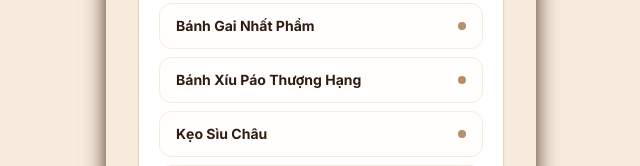
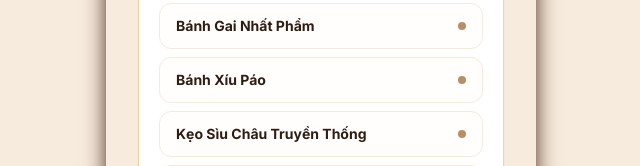
Before and after one commit to hn4h/thanhnamhuongky, a React (Vite) app: page /consumer/1/scan in a window 1280 px wide. Shown: the part 786-952 px from the top of the page, without its empty margins (319-959 px from the left). Built offline with nearby package versions, Linux system fonts and the light colour scheme; no server answers.

Commit message:
update 2907

```diff
--- a/src/features/consumer/shared/data/consumerData.ts
+++ b/src/features/consumer/shared/data/consumerData.ts
@@ -120,7 +120,7 @@ export const consumerProductsData: Record<string, ConsumerProductData> = {
     key: 'banh-xiu-pao',
     product: {
       code: 'TNHK-XP-2026-0038',
-      name: 'Bánh Xíu Páo Thượng Hạng',
+      name: 'Bánh Xíu Páo',
       grade: 'Hộp Truyền Thống',
       batch: 'XP-0626-04',
       producedAt: '31/08/2026',
@@ -220,7 +220,7 @@ export const consumerProductsData: Record<string, ConsumerProductData> = {
     key: 'keo-xiu-chau',
     product: {
       code: 'TNHK-SC-2026-0105',
-      name: 'Kẹo Sìu Châu',
+      name: 'Kẹo Sìu Châu Truyền Thống',
       grade: 'Hộp Quà Đặc Sản',
       batch: 'XC-0626-02',
       producedAt: '18/06/2026',
@@ -313,7 +313,7 @@ export const consumerProductsData: Record<string, ConsumerProductData> = {
     key: 'doi',
     product: {
       code: 'TNHK-KD-2026-0122',
-      name: 'Kẹo Dồi',
+      name: 'Kẹo Dồi Gia Truyền',
       grade: 'Hộp Đặc Sản Truyền Thống',
       batch: 'DO-0626-02',
       producedAt: '18/06/2026',
--- a/src/features/consumer/shared/screens/UsageGuidePage.tsx
+++ b/src/features/consumer/shared/screens/UsageGuidePage.tsx
@@ -25,7 +25,7 @@ export function UsageGuidePage() {
           ]
         : productKey === 'banh-xiu-pao'
           ? [
-              'Bánh Xíu Páo Thượng Hạng ngon nhất khi dùng cùng một tách trà ấm để cân bằng vị giác và làm nổi bật hương vị.',
+              'Bánh Xíu Páo ngon nhất khi dùng cùng một tách trà ấm để cân bằng vị giác và làm nổi bật hương vị.',
               'Trước khi thưởng thức, làm nóng bánh bằng nồi chiên không dầu ở khoảng 5–7 phút để vỏ bánh giòn thơm. Khi làm nóng, nên cho 1–2 thìa cà phê nước sạch vào đáy nồi hoặc xung quanh bánh để giữ độ ẩm, giúp bánh không bị khô.',
               'Không sử dụng lò vi sóng để làm nóng bánh vì nhân bánh có trứng, dễ ảnh hưởng đến kết cấu và hương vị.',
               'Hãy thưởng thức chậm rãi để cảm nhận trọn vẹn lớp vỏ thơm giòn, phần nhân đậm đà và tinh hoa ẩm thực truyền thống.'
--- a/src/features/producer/banh-gai/config.ts
+++ b/src/features/producer/banh-gai/config.ts
@@ -3,8 +3,8 @@ import { banhGaiData } from './data'
 
 export const banhGaiModule: ProducerProductModule = {
   key: 'banh-gai',
-  name: 'Bánh gai',
-  shortName: 'Bánh gai',
+  name: 'Bánh Gai',
+  shortName: 'Bánh Gai',
   description: 'Dòng bánh truyền thống chủ lực của Thành Nam hương ký.',
   origin: 'Nam Định',
   theme: {
--- a/src/features/producer/banh-xiu-pao/config.ts
+++ b/src/features/producer/banh-xiu-pao/config.ts
@@ -3,8 +3,8 @@ import { banhXiuPaoData } from './data'
 
 export const banhXiuPaoModule: ProducerProductModule = {
   key: 'banh-xiu-pao',
-  name: 'Bánh xíu páo',
-  shortName: 'Xíu páo',
+  name: 'Bánh Xíu Páo',
+  shortName: 'Bánh Xíu Páo',
   description: 'Bánh nướng nhân thịt đặc sản Nam Định.',
   origin: 'Nam Định',
   theme: {
--- a/src/features/producer/keo-xiu-chau/config.ts
+++ b/src/features/producer/keo-xiu-chau/config.ts
@@ -3,8 +3,8 @@ import { keoXiuChauData } from './data'
 
 export const keoXiuChauModule: ProducerProductModule = {
   key: 'keo-xiu-chau',
-  name: 'Kẹo xìu châu',
-  shortName: 'Xìu châu',
+  name: 'Kẹo Sìu Châu',
+  shortName: 'Kẹo Sìu Châu',
   description: 'Kẹo lạc mạch nha truyền thống, phù hợp đóng gói quà biếu.',
   origin: 'Nam Định',
   theme: {
--- a/src/features/producer/shared/components/StatusBadge.tsx
+++ b/src/features/producer/shared/components/StatusBadge.tsx
@@ -11,5 +11,5 @@ const toneClass: Record<NonNullable<StatusBadgeProps['tone']>, string> = {
 }
 
 export function StatusBadge({ children, tone = 'neutral' }: StatusBadgeProps) {
-  return <span className={`inline-flex items-center rounded-full border px-2.5 py-0.5 text-xs font-semibold ${toneClass[tone]}`}>{children}</span>
+  return <span className={`inline-flex items-center shrink-0 whitespace-nowrap rounded-full border px-2.5 py-0.5 text-xs font-semibold ${toneClass[tone]}`}>{children}</span>
 }
--- a/src/features/producer/shared/screens/ProducerDehumidifierControl.tsx
+++ b/src/features/producer/shared/screens/ProducerDehumidifierControl.tsx
@@ -206,7 +206,7 @@ export function ProducerDehumidifierControl({ product }: ProducerDehumidifierCon
                     </div>
                   </div>
                   <span
-                    className={`rounded-full px-2.5 py-0.5 text-[10px] font-black uppercase tracking-wider ${
+                    className={`whitespace-nowrap shrink-0 rounded-full px-2.5 py-0.5 text-[10px] font-black uppercase tracking-wider ${
                       isAlert
                         ? 'bg-[#FCE8E3] text-[#B23B2F]'
                         : isWatch
--- a/src/features/producer/shared/screens/ProducerDevices.tsx
+++ b/src/features/producer/shared/screens/ProducerDevices.tsx
@@ -349,7 +349,7 @@ function ColdRoomDetail({ product, room: initialRoom, onBack }: ColdRoomDetailPr
 
           <div className="relative mt-5 flex items-center justify-between gap-5 text-xs font-bold text-[#D0DFEE]">
             <span>Trạng thái hệ thống bảo quản</span>
-            <strong className={`${
+            <strong className={`whitespace-nowrap shrink-0 ${
               room.status === 'VOC tăng' || room.status === 'NH3 tăng' ? 'text-[#F59E0B]' :
               room.status === 'Theo dõi' ? 'text-[#F59E0B]' :
               'text-[#34D399]'
--- a/src/features/producer/shared/screens/ProducerProductionMap.tsx
+++ b/src/features/producer/shared/screens/ProducerProductionMap.tsx
@@ -454,7 +454,7 @@ export function ProducerProductionMap({ product }: ProducerProductionMapProps) {
                   {selectedDetails.subtitle}
                 </p>
               </div>
-              <span className={`rounded-full px-3 py-1 text-xs font-black ${
+              <span className={`whitespace-nowrap shrink-0 rounded-full px-3 py-1 text-xs font-black ${
                 selectedDetails.tone === 'good' ? 'bg-[#EDF9F0] text-[#4A9F57]' :
                 selectedDetails.tone === 'ripe' ? 'bg-[#FEFBE8] text-[#D97706]' :
                 selectedDetails.tone === 'watch' ? 'bg-[#FFF9E6] text-[#C78116]' :
--- a/src/features/producer/shared/screens/ProducerSteamerControl.tsx
+++ b/src/features/producer/shared/screens/ProducerSteamerControl.tsx
@@ -177,7 +177,7 @@ export function ProducerSteamerControl({ product }: ProducerSteamerControlProps)
                     </div>
                   </div>
                   <span
-                    className={`rounded-full px-2.5 py-0.5 text-[10px] font-black uppercase tracking-wider ${
+                    className={`whitespace-nowrap shrink-0 rounded-full px-2.5 py-0.5 text-[10px] font-black uppercase tracking-wider ${
                       isAlert
                         ? 'bg-[#FCE8E3] text-[#B23B2F]'
                         : isOff
```
Also changed, not shown: src/features/role-selection/pages/RoleSelectionPage.tsx (+5 -8 lines), 2 other files (tests, documents, lock files or other folders).
